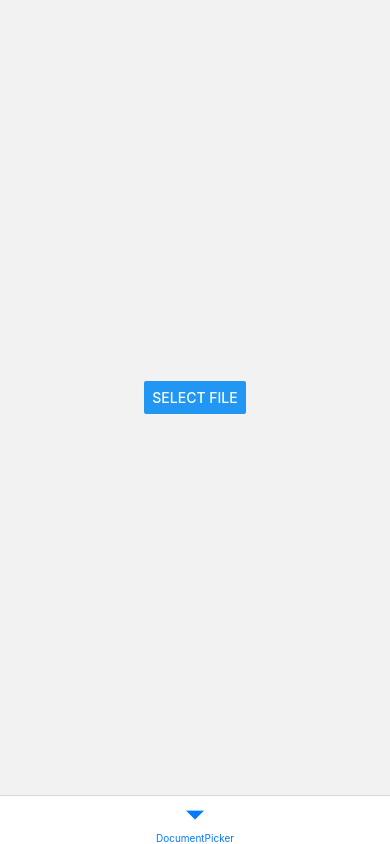
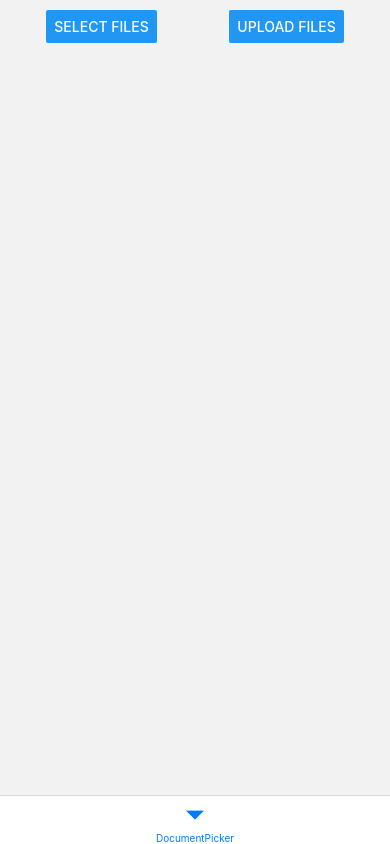
Before and after one commit to Sajal00/DocPick, a React Native app: screen /DocumentPicker in a window 390 px wide. Built offline with nearby package versions, Linux system fonts and the light colour scheme.

Commit message:
Firebase storage implement

```diff
--- a/package.json
+++ b/package.json
@@ -11,6 +11,8 @@
   },
   "dependencies": {
     "@react-native-async-storage/async-storage": "^1.23.1",
+    "@react-native-firebase/app": "^20.1.0",
+    "@react-native-firebase/storage": "^20.1.0",
     "@react-navigation/bottom-tabs": "^6.5.20",
     "@react-navigation/native": "^6.1.17",
     "@react-navigation/native-stack": "^6.9.26",
--- a/src/Component/ModalComp.tsx
+++ b/src/Component/ModalComp.tsx
@@ -8,7 +8,6 @@ import {
   Image,
   TouchableOpacity,
 } from 'react-native';
-import MyPdfViewer from './MyPdfViewer';
 
 interface ModalCompProps {
   isVisible: boolean;
--- a/src/Component/MyPdfViewer.tsx
+++ /dev/null
@@ -1,128 +0,0 @@
-import React, {useEffect, useState} from 'react';
-import {
-  View,
-  StyleSheet,
-  Dimensions,
-  Platform,
-  PermissionsAndroid,
-  Text,
-} from 'react-native';
-import Pdf from 'react-native-pdf';
-import {SafeAreaView} from 'react-native-safe-area-context';
-import RNFS from 'react-native-fs';
-
-interface MyPdfViewerProps {
-  contentUri: string;
-}
-
-const MyPdfViewer: React.FC<MyPdfViewerProps> = ({contentUri}) => {
-  const [filePath, setFilePath] = useState<string | null>(null);
-
-  useEffect(() => {
-    const loadPdf = async () => {
-      try {
-        console.log('URI received:', contentUri);
-
-        const path = await resolveContentUri(contentUri);
-        if (path) {
-          setFilePath(path);
-          console.log('Resolved file path:', path);
-        }
-      } catch (error) {
-        console.error('Error loading PDF:', error);
-      }
-    };
-
-    loadPdf();
-  }, [contentUri]);
-
-  const resolveContentUri = async (uri: string): Promise<string | null> => {
-    try {
-      if (Platform.OS === 'android') {
-        // Request read permissions on Android
-        const granted = await PermissionsAndroid.request(
-          PermissionsAndroid.PERMISSIONS.READ_EXTERNAL_STORAGE,
-          {
-            title: 'Read Storage Permission',
-            message: 'App needs access to your storage to read files',
-            buttonNeutral: 'Ask Me Later',
-            buttonNegative: 'Cancel',
-            buttonPositive: 'OK',
-          },
-        );
-
-        if (granted !== PermissionsAndroid.RESULTS.GRANTED) {
-          throw new Error('Storage permission denied');
-        }
-
-        // Use react-native-fs to resolve the content URI to an actual file path
-        const statResult = await RNFS.stat(uri);
-        return statResult.originalFilepath;
-      } else if (Platform.OS === 'ios') {
-        // On iOS, the URI might already be a file path
-        return uri;
-      } else {
-        throw new Error('Unsupported platform');
-      }
-    } catch (error) {
-      console.error('resolveContentUri error:', error);
-      return null;
-    }
-  };
-
-  return (
-    <SafeAreaView style={styles.safeArea}>
-      <View style={styles.container}>
-        {filePath ? (
-          <Pdf
-            source={{uri: filePath}}
-            trustAllCerts={false}
-            style={styles.pdf}
-            // Uncomment these for additional logging or handling
-            // onLoadComplete={(numberOfPages, filePath) => {
-            //   console.log(`Number of pages: ${numberOfPages}`);
-            // }}
-            // onPageChanged={(page, numberOfPages) => {
-            //   console.log(`Current page: ${page}`);
-            // }}
-            // onError={(error) => {
-            //   console.error('PDF rendering error:', error);
-            // }}
-            // onPressLink={(uri) => {
-            //   console.log(`Link pressed: ${uri}`);
-            // }}
-          />
-        ) : (
-          <View style={styles.loadingContainer}>
-            {/* Placeholder for loading or error message */}
-            <Text>Loading PDF...</Text>
-          </View>
-        )}
-      </View>
-    </SafeAreaView>
-  );
-};
-
-const styles = StyleSheet.create({
-  safeArea: {
-    flex: 1,
-  },
-  container: {
-    flex: 1,
-    justifyContent: 'flex-start',
-    alignItems: 'center',
-    marginTop: 25,
-  },
-  pdf: {
-    flex: 1,
-    width: Dimensions.get('window').width,
-    height: Dimensions.get('window').height,
-  },
-  loadingContainer: {
-    flex: 1,
-    justifyContent: 'center',
-    alignItems: 'center',
-  },
-});
-
-export default MyPdfViewer;
--- a/src/Screens/DocumentPicker.tsx
+++ b/src/Screens/DocumentPicker.tsx
@@ -1,3 +1,4 @@
+import React, {useEffect, useState} from 'react';
 import {
   View,
   Text,
@@ -6,53 +7,127 @@ import {
   Image,
   ScrollView,
   TouchableOpacity,
+  Alert,
 } from 'react-native';
-import React, {useEffect, useState} from 'react';
 import AsyncStorage from '@react-native-async-storage/async-storage';
 import DocumentPicker, {
   DocumentPickerResponse,
   types,
 } from 'react-native-document-picker';
+import storage from '@react-native-firebase/storage';
+import RNFS from 'react-native-fs';
 import DeleteComp from '../Component/DeleteComp';
 import ModalComp from '../Component/ModalComp';
+// import ModalComp from '../Component/ModalComp';
+
+const STORAGE_KEY = 'STORAGE_KEY';
 
 const DocPicker: React.FC = () => {
   const [selectedDocs, setSelectedDocs] = useState<DocumentPickerResponse[]>(
     [],
   );
+  const [loading, setLoading] = useState(false);
+  const [progress, setProgress] = useState<string>('');
   const [isModalVisible, setIsModalVisible] = useState<boolean>(false);
   const [currentImage, setCurrentImage] = useState<string | null>(null);
+  useEffect(() => {
+    const loadStoredDocs = async () => {
+      try {
+        const jsonValue = await AsyncStorage.getItem(STORAGE_KEY);
+        if (jsonValue != null) {
+          setSelectedDocs(JSON.parse(jsonValue));
+        }
+      } catch (e) {
+        console.error('Failed to load documents from storage', e);
+      }
+    };
 
-  const StoreDatainAsyncStorage = async (doc: DocumentPickerResponse[]) => {
+    loadStoredDocs();
+  }, []);
+
+  const storeDocsInAsyncStorage = async (docs: DocumentPickerResponse[]) => {
     try {
-      const jsonValue = JSON.stringify(doc);
-      await AsyncStorage.setItem('STORAGE_KEY', jsonValue);
-      console.log('stored in async ', jsonValue);
+      const jsonValue = JSON.stringify(docs);
+      await AsyncStorage.setItem(STORAGE_KEY, jsonValue);
+      console.log('Stored in AsyncStorage:', jsonValue);
     } catch (e) {
-      // saving error
+      console.error('Failed to store documents in storage', e);
     }
   };
 
   const selectDoc = async () => {
     try {
-      const doc: DocumentPickerResponse[] = await DocumentPicker.pick({
+      const docs: DocumentPickerResponse[] = await DocumentPicker.pick({
         type: [types.pdf, types.images, types.docx],
         allowMultiSelection: true,
       });
-      const updateddoc = selectedDocs?.concat(doc);
-      // console.log('Selected documents:', updateddoc);
-
-      setSelectedDocs(updateddoc);
-      // await AsyncStorage.setItem('STORAGE_KEY', JSON.stringify(updateddoc));
-      // StoreDatainAsyncStorage(updateddoc);
-
-      // You can use the `doc` object to perform further actions
+      const updatedDocs = selectedDocs.concat(docs);
+      setSelectedDocs(updatedDocs);
+      storeDocsInAsyncStorage(updatedDocs);
+      console.log('Selected documents:', updatedDocs);
     } catch (err) {
       if (DocumentPicker.isCancel(err)) {
         console.log('User cancelled the upload', err);
       } else {
-        console.log('Error picking document:', err);
+        console.error('Error picking document:', err);
       }
+    }
+  };
+
+  const copyFileToInternalStorage = async (uri: string, fileName: string) => {
+    try {
+      const destinationPath = `${RNFS.DocumentDirectoryPath}/${fileName}`;
+      await RNFS.copyFile(uri, destinationPath);
+
+      return destinationPath;
+    } catch (error) {
+      console.error('Error copying file:', error);
+      throw error;
+    }
+  };
+
+  const uploadFiles = async () => {
+    if (selectedDocs.length === 0) {
+      return Alert.alert('Please select at least one file');
+    }
+    setLoading(true);
+
+    const uploadPromises = selectedDocs.map(async doc => {
+      try {
+        // Copy file to internal storage
+        const internalPath = await copyFileToInternalStorage(doc.uri, doc.name);
+
+        const reference = storage().ref(`/myfiles/${doc.name}`);
+        const task = reference.putFile(internalPath);
+
+        task.on('state_changed', taskSnapshot => {
+          setProgress(
+            `${taskSnapshot.bytesTransferred} transferred out of ${taskSnapshot.totalBytes}`,
+          );
+          console.log(
+            `${taskSnapshot.bytesTransferred} transferred out of ${taskSnapshot.totalBytes}`,
+          );
+        });
+
+        await task;
+        return reference.getDownloadURL();
+      } catch (error) {
+        console.error('Error during file upload:', error);
+        throw error;
+      }
+    });
+
+    try {
+      await Promise.all(uploadPromises);
+      Alert.alert('Files uploaded successfully!');
+      setProgress('');
+      setSelectedDocs([]);
+      await AsyncStorage.removeItem(STORAGE_KEY);
+    } catch (error) {
+      console.error('Error uploading files:', error);
+      Alert.alert('Error uploading files', error.message);
+    } finally {
+      setLoading(false);
     }
   };
 
@@ -62,10 +137,9 @@ const DocPicker: React.FC = () => {
         <TouchableOpacity
           key={index}
           style={styles.item}
-          // onPress={() => console.log('clicked in index', index)}>
           onPress={() => handleModalcomp(item, index)}>
           <Image source={{uri: item.uri}} style={styles.image} />
-          <DeleteComp onDeletePress={() => HandleDeleteItem(index)} />
+          <DeleteComp onDeletePress={() => handleDeleteItem(index)} />
         </TouchableOpacity>
       );
     } else if (item.type && item.type === 'application/pdf') {
@@ -76,11 +150,11 @@ const DocPicker: React.FC = () => {
           onPress={() => handleModalcomp(item, index)}>
           <Text>📄</Text>
           <Text>{item.name}</Text>
-          <DeleteComp onDeletePress={() => HandleDeleteItem(index)} />
+          <DeleteComp onDeletePress={() => handleDeleteItem(index)} />
         </TouchableOpacity>
       );
     } else {
-      return null; // Skip rendering if the type is not recognized
+      return null;
     }
   };
 
@@ -89,30 +163,28 @@ const DocPicker: React.FC = () => {
       <ScrollView
         style={{padding: 10, height: '80%', width: '100%', marginBottom: 10}}
         showsVerticalScrollIndicator={false}>
-        {selectedDocs.map((item: any, index: any) =>
-          renderDataItem(item, index),
-        )}
+        {selectedDocs.map((item, index) => renderDataItem(item, index))}
       </ScrollView>
     );
   };
 
-  const HandleDeleteItem = (index: number) => {
-    const afterdeletedDocs = selectedDocs.filter((_, i) => i !== index);
-    setSelectedDocs(afterdeletedDocs);
-
+  const handleDeleteItem = (index: number) => {
+    const updatedDocs = selectedDocs.filter((_, i) => i !== index);
+    setSelectedDocs(updatedDocs);
+    storeDocsInAsyncStorage(updatedDocs);
     console.log('Deleted document at index:', index);
   };
-  const handleModalcomp = (item: any, index: number) => {
+
+  const handleModalcomp = (item: DocumentPickerResponse, index: number) => {
     setCurrentImage(item);
     setIsModalVisible(true);
-    // console.log('image open ', item.uri);
-    // console.log('image open at index ', index);
   };
 
   return (
-    <>
-      <View style={{flex: 1, justifyContent: 'center', alignItems: 'center'}}>
-        <Button title="Select file" onPress={selectDoc} />
+    <View style={styles.container}>
+      <View style={styles.buttonContainer}>
+        <Button title="Select files" onPress={selectDoc} />
+        <Button title="Upload files" onPress={uploadFiles} disabled={loading} />
       </View>
       {selectedDocs.length > 0 && handleDataShow()}
       {isModalVisible && (
@@ -122,13 +194,22 @@ const DocPicker: React.FC = () => {
           content={currentImage}
         />
       )}
-    </>
+
+      {loading && <Text>Uploading... {progress}</Text>}
+    </View>
   );
 };
 
 const styles = StyleSheet.create({
   container: {
+    flex: 1,
     padding: 10,
+  },
+  buttonContainer: {
+    flexDirection: 'row',
+    justifyContent: 'space-around',
+    alignItems: 'center',
+    marginBottom: 10,
   },
   item: {
     flexDirection: 'row',
@@ -139,7 +220,6 @@ const styles = StyleSheet.create({
     width: '100%',
     marginBottom: 10,
     elevation: 2,
-    // backgroundColor: 'red',
   },
   image: {
     width: '95%',
```
Also changed, not shown: 4 other files (tests, documents, lock files or other folders).
